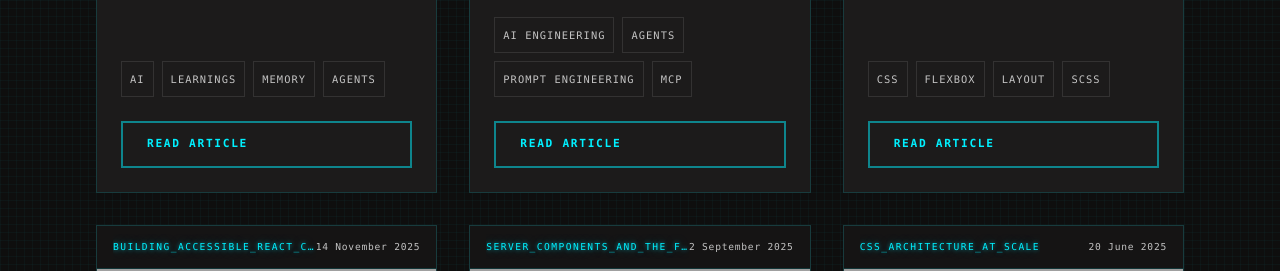
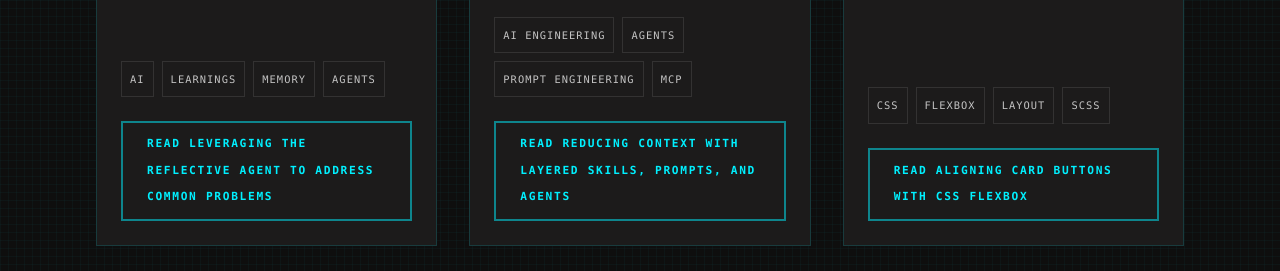
Before and after one commit to Loonz206/lennypeters, a Next.js app: page /articles in a window 1280 px wide. Shown: the part 880-1151 px from the top of the page. Built offline with nearby package versions, Linux system fonts and the light colour scheme; no server answers; grey boxes are pictures that could not be loaded.

Commit message:
test: 💍 fixing tests

```diff
--- a/src/components/article-card/index.tsx
+++ b/src/components/article-card/index.tsx
@@ -52,7 +52,7 @@ const ArticleCard = ({ article }: ArticleCardProps) => {
           className={styles.btn}
           aria-label={`Read ${article.title}`}
         >
-          Read Article
+          Read <span aria-hidden="true">{article.title}</span>
         </Link>
       </div>
     </article>
```
Also changed, not shown: playwright-report/index.html (+1 -1 lines), 1 other file (tests, documents, lock files or other folders).
